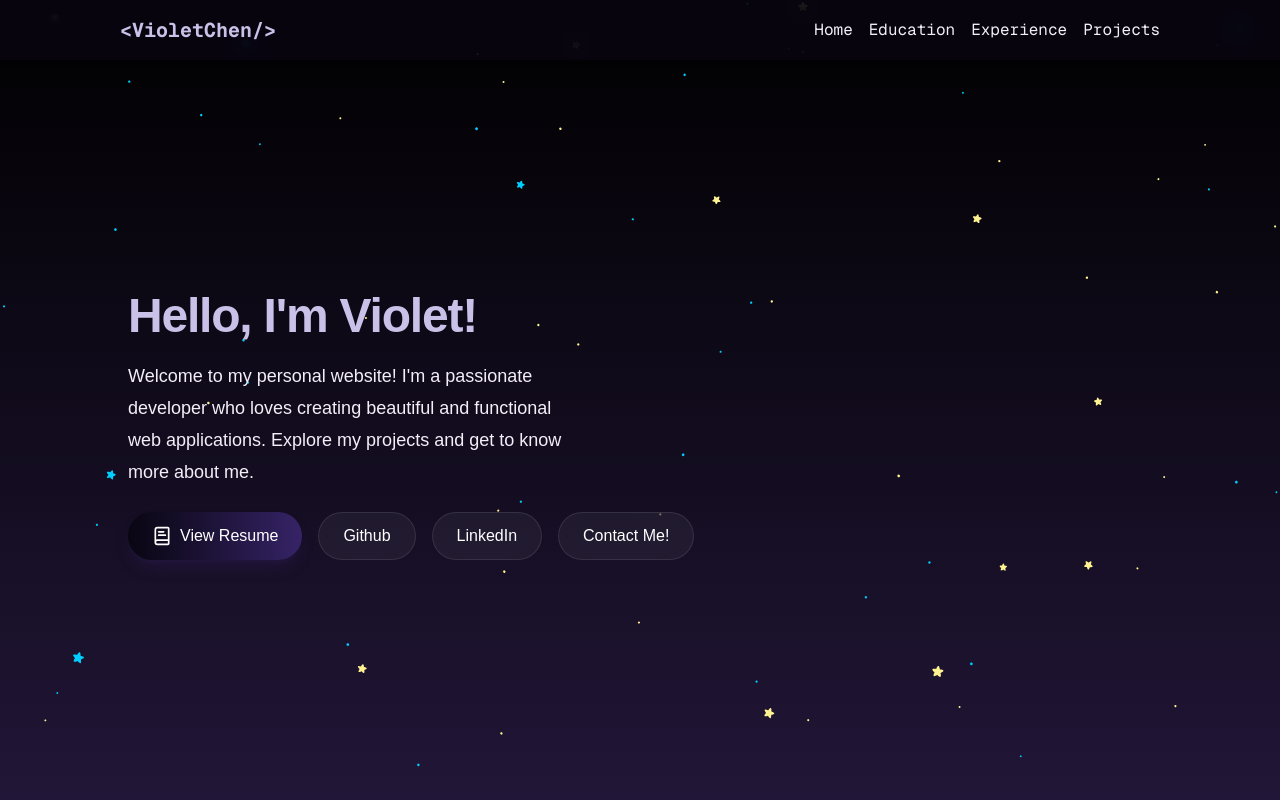
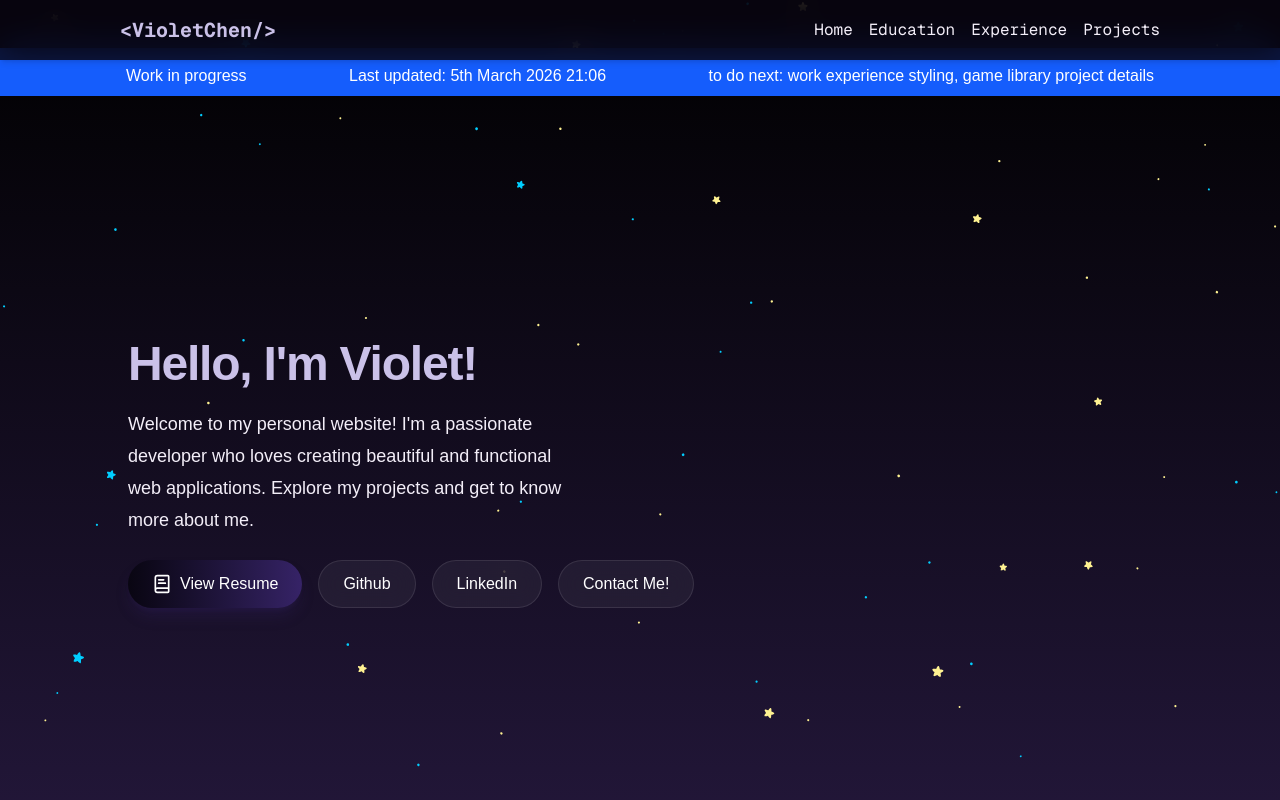
Before and after one commit to vi0letchen/violet-portfolio, a Next.js app: page / in a window 1280 px wide. Shown: the top 800 px of the page. Built offline with nearby package versions, Linux system fonts and the light colour scheme.

Commit message:
feat:adding alert bar

```diff
--- a/src/app/page.js
+++ b/src/app/page.js
@@ -13,9 +13,17 @@ export default function Home() {
         backgroundImage: "url('/starDark_animated.svg')",
         backgroundAttachment: "fixed",
       }}
-      className="min-h-screen bg-zinc-50 px-6 py-12  text-black dark:text-white"
+      className="min-h-screen bg-zinc-50 py-12  text-black dark:text-white"
     >
       <Navbar />
+      <div className="w-full h-full bg-blue-600 text-white flex justify-center items-center pt-4 pb-2 gap-[8vw]">
+        <span>
+          Work in progress
+        </span>
+        <span className="flex flex-col">Last updated: 5th March 2026 21:06</span>
+        <span>to do next: work experience styling, game library project details</span>
+
+      </div>
       <main className="mx-auto flex max-w-5xl flex-col">
 
         {/* Self Introduction */}
```
